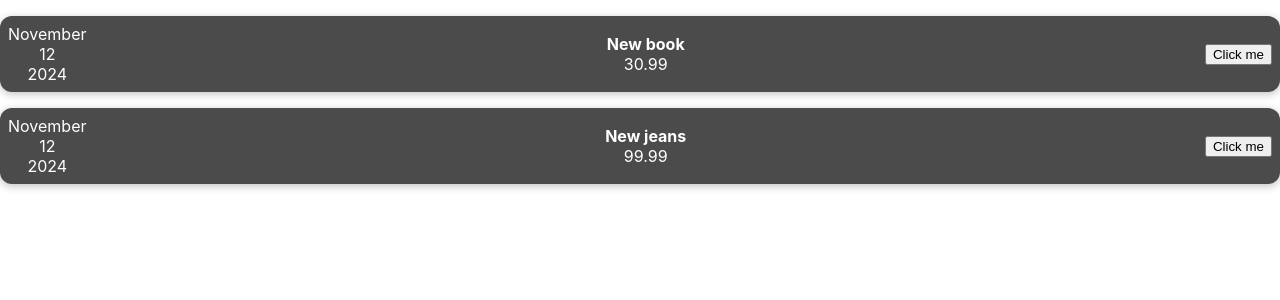
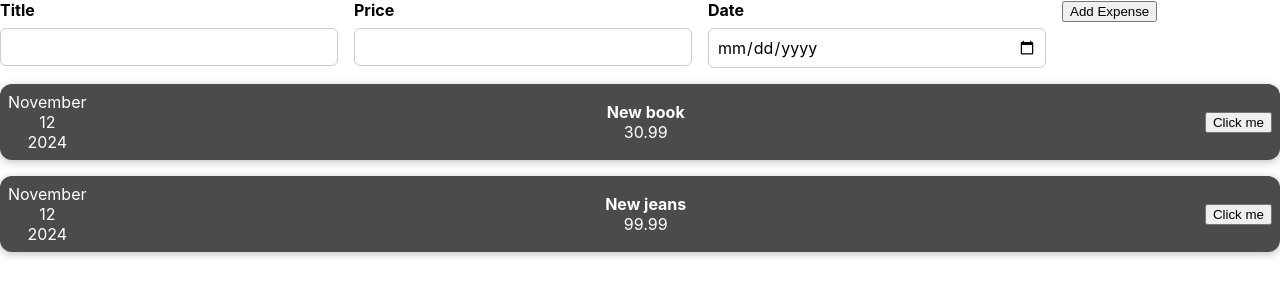
Before and after one commit to sandratjh/expenses, a React (Create React App) app: page / in a window 1280 px wide. Shown: the top 300 px of the page. Built offline with nearby package versions, Linux system fonts and the light colour scheme.

Commit message:
Vormitöötlus Reactis

```diff
--- a/src/App.js
+++ b/src/App.js
@@ -1,5 +1,6 @@
 import "./App.css";
 import ExpenseItem from "./components/Expenses/ExpenseItem";
+import NewExpense from "./components/NewExpense/NewExpense";
 
 const App = () => {
     const expenses = [
@@ -17,6 +18,7 @@
 
     return (
         <div className="App">
+            <NewExpense></NewExpense>
             <ExpenseItem data={expenses[0]}/>
             <ExpenseItem data={expenses[1]}/>
         </div>
--- /dev/null
+++ b/src/components/NewExpense/ExpenseForm.css
@@ -0,0 +1,26 @@
+.new-expense__controls {
+    display: flex;
+    flex-wrap: wrap;
+    gap: 1rem;
+    margin-bottom: 1rem;
+    text-align: left;
+}
+
+.new-expense__control label {
+    font-weight: bold;
+    margin-bottom: 0.5rem;
+    display: block;
+}
+
+.new-expense__control input {
+    font: inherit;
+    padding: 0.5rem;
+    border-radius: 6px;
+    border: 1px solid #ccc;
+    width: 20rem;
+    max-width: 100%;
+}
+
+.new-expense__actions {
+    text-align: right;
+}
--- /dev/null
+++ b/src/components/NewExpense/ExpenseForm.js
@@ -0,0 +1,57 @@
+import "./ExpenseForm.css";
+import {useState} from "react";
+
+const ExpenseForm = (props) => {
+
+    const [enteredTitle, setEnteredTitle] = useState('')
+    const [enteredPrice, setEnteredPrice] = useState('')
+    const [enteredDate, setEnteredDate] = useState('')
+
+    const titleChangeHandler = (event) => {
+        setEnteredTitle(event.target.value)
+    }
+
+    const priceChangeHandler = (event) => {
+        setEnteredPrice(event.target.value)
+    }
+
+    const dateChangeHandler = (event) => {
+        setEnteredDate(event.target.value)
+    }
+
+    return (
+        <form>
+            <div className="new-expense__controls">
+
+                <div className="new-expense__control">
+                    <label>Title</label>
+                    <input
+                        type="text"
+                        onChange={titleChangeHandler}
+                    />
+                </div>
+
+                <div className="new-expense__control">
+                    <label>Price</label>
+                    <input type="number" min="0.01" step="0.01"
+                           onChange={priceChangeHandler}
+                    />
+                </div>
+
+                <div className="new-expense__control">
+                    <label>Date</label>
+                    <input type="date" min="2024-11-12" max="2026-01-31"
+                           onChange={dateChangeHandler}
+                    />
+                </div>
+
+                <div className="new-expense__actions">
+                    <button type="submit">Add Expense</button>
+                </div>
+
+            </div>
+        </form>
+    );
+};
+
+export default ExpenseForm;
--- /dev/null
+++ b/src/components/NewExpense/NewExpense.css
@@ -0,0 +1,38 @@
+.new-expense {
+    background-color: #a892ee;
+    padding: 1rem;
+    margin: 2rem auto;
+    width: 50rem;
+    max-width: 95%;
+    border-radius: 12px;
+    text-align: center;
+    box-shadow: 0 1px 8px rgba(0, 0, 0, 0.25);
+}
+
+.new-expense button {
+    font: inherit;
+    cursor: pointer;
+    padding: 1rem 2rem;
+    border: 1px solid #40005d;
+    background-color: #40005d;
+    color: white;
+    border-radius: 12px;
+    margin-right: 1rem;
+}
+
+.new-expense button:hover,
+.new-expense button:active {
+    background-color: #510674;
+    border-color: #510674;
+}
+
+.new-expense button.alternative {
+    color: #220131;
+    border-color: transparent;
+    background-color: transparent;
+}
+
+.new-expense button.alternative:hover,
+.new-expense button.alternative:active {
+    background-color: #ddb3f8;
+}
--- /dev/null
+++ b/src/components/NewExpense/NewExpense.js
@@ -0,0 +1,11 @@
+import ExpenseForm from "./ExpenseForm"
+
+const NewExpense = (props) => {
+    return(
+        <div className="new-expense">
+            <ExpenseForm />
+        </div>
+    )
+}
+
+export default NewExpense
```
